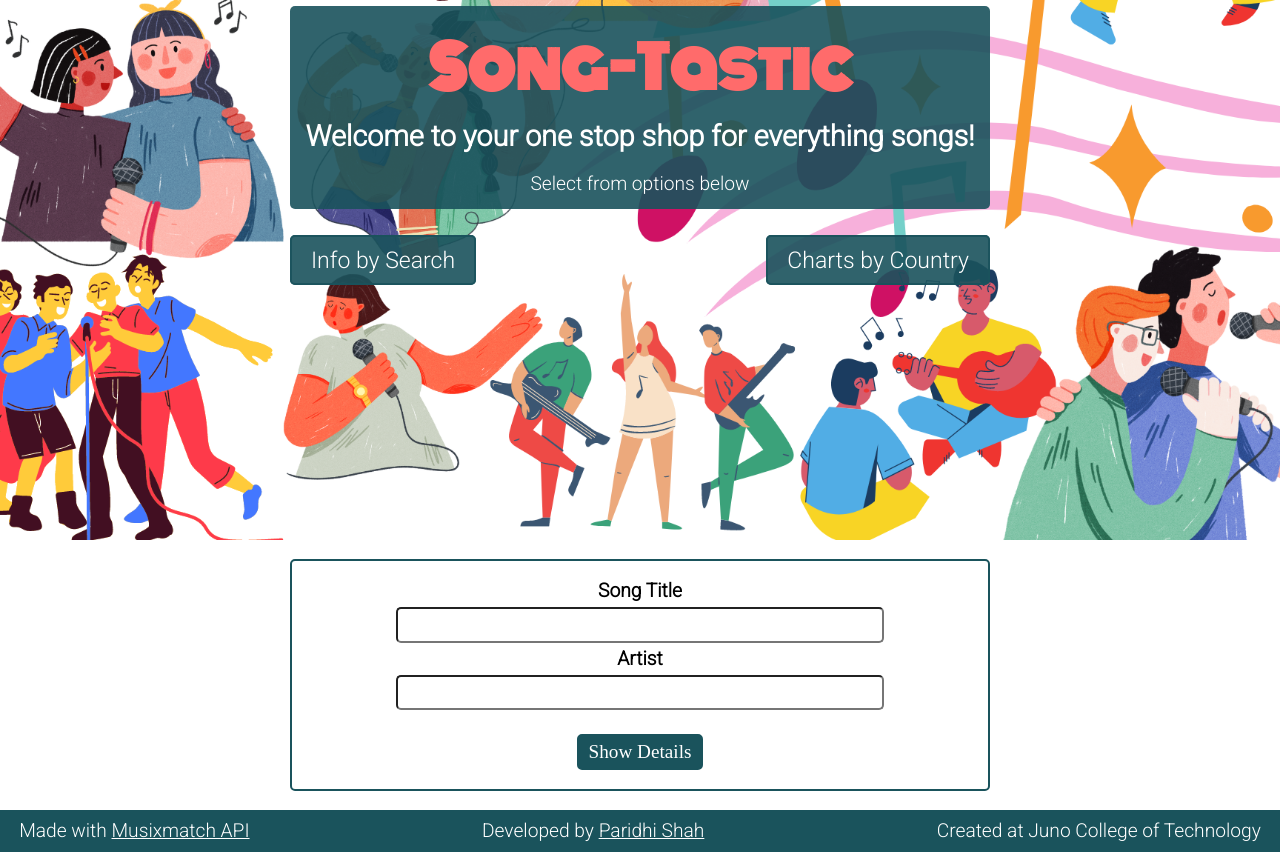
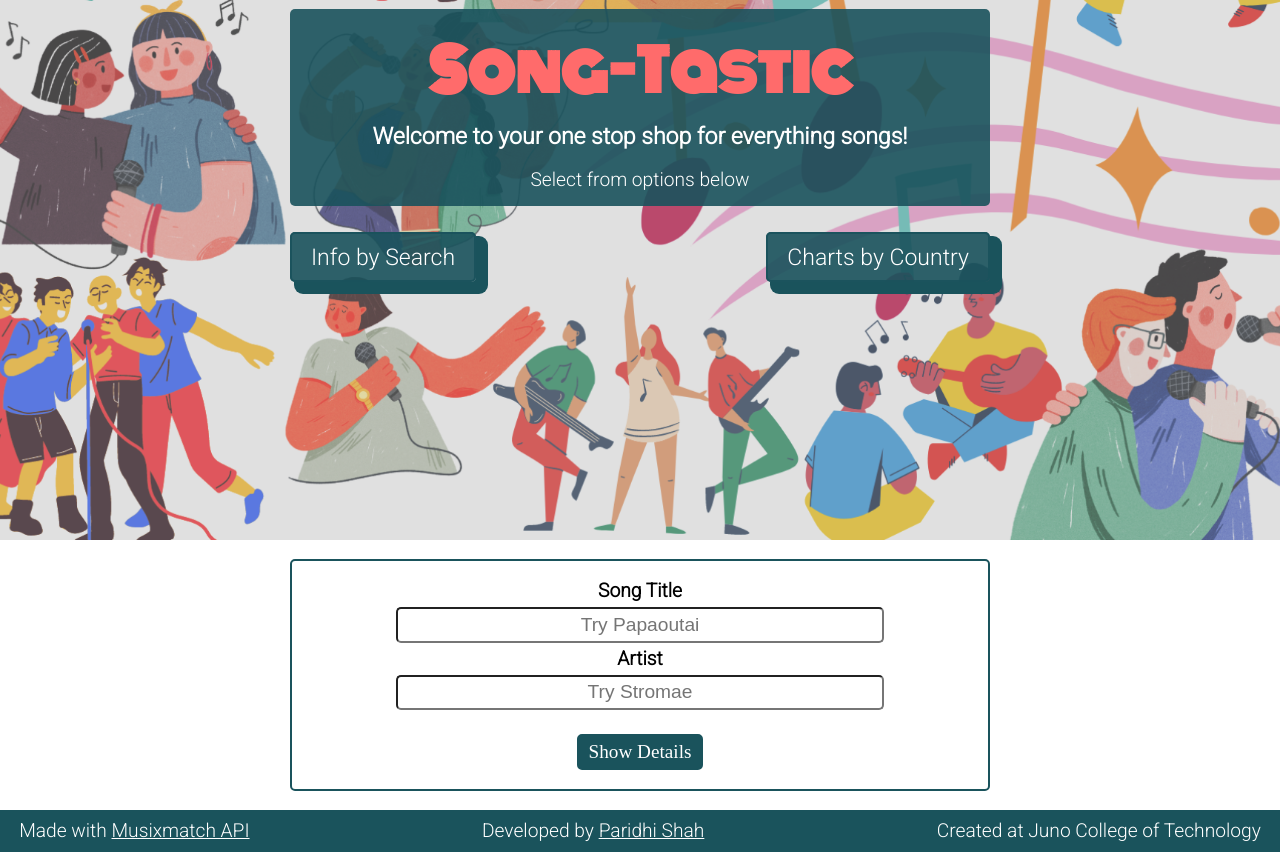
Before and after one commit to paridhishah96/projectThree, a React (Create React App) app: page /search in a window 1280 px wide. Shown: the part 260-1112 px from the top of the page. Built offline with nearby package versions, Linux system fonts and the light colour scheme.

Commit message:
small styling changes and added comments

```diff
--- a/src/App.css
+++ b/src/App.css
@@ -98,6 +98,7 @@
 h2 {
   color: white;
   text-align: center;
+  font-size: 1.2rem;
   padding-bottom: 1rem;
 }
 
@@ -127,6 +128,8 @@
   text-decoration: none;
   padding: 0.5rem 1rem;
   transition: color 0.3s ease-in-out, background-color 0.3s ease-in-out, border 0.3s ease-in-out;
+  -webkit-box-shadow: 8px 8px 0px 4px #1A535C;
+  box-shadow: 8px 8px 0px 4px #1A535C;
 }
 
 .landingNav a:hover {
--- a/src/components/Chart.js
+++ b/src/components/Chart.js
@@ -2,8 +2,9 @@
 import { useState } from "react";
 import ChartForm from "./ChartForm";
 import ChartResult from "./ChartResult";
-import ErrorPage from "./ErrorPage";
 
+
+// calls api once user selects a country from the options provided
 const Chart = function () {
     const apiKey = "f2173fa361a5723207fc6a1fa4c6af56";
     const apiUrl = "https://quiet-ridge-74718.herokuapp.com/http://api.musixmatch.com/ws/1.1/chart.tracks.get";
@@ -13,7 +14,7 @@
 
     const handleChange = (e) => {
         e.preventDefault();
-        setUserChoice(e.target.value);
+        setUserChoice(e.target.value); //set user choice of country as the userChoice state to use while fetching API
 
         const url = new URL(apiUrl);
         url.search = new URLSearchParams({
@@ -32,17 +33,15 @@
                 }
             })
                 .then(function (jsonData) {
+                    // if API call is successful, set trackList state to the track list
                     setTrackList(jsonData.message.body.track_list);
-
                 })
-                .catch(function () {
-                    return (
-                        <ErrorPage />
-                    )
+                .catch(function (error) {
+                    console.log(error);
                 });
     }
 
-
+    // the first component is a Form that returns the user selection and runs the API call function, after which the track list is passed to second component to render on page
     return (
         <section className="chartSelect" id="chart">
             <ChartForm userChoice={userChoice} handleChange={handleChange} />
--- a/src/components/ChartForm.js
+++ b/src/components/ChartForm.js
@@ -2,7 +2,7 @@
     return (
         <div className="wrapper">
                 <form>
-                    <label htmlFor="countrySelect">Select a Country</label>
+                    <label htmlFor="countrySelect">Select a Country to See their Top 10 Songs </label>
                     <select
                     id="countrySelect"
                     name="countrySelect"
--- a/src/components/ChartResult.js
+++ b/src/components/ChartResult.js
@@ -1,3 +1,6 @@
+// ChartResult component is called once
+
+
 const ChartResult = ({trackList}) => {
     return(
         <div className="wrapper">
--- a/src/components/ErrorPage.js
+++ /dev/null
@@ -1,10 +0,0 @@
-const ErrorPage = () => {
-    return (
-      <div className="errorPage">
-        <h3>404!</h3>
-        <p>An error has occurred!</p>
-      </div>
-    )
-  }
-
-  export default ErrorPage;
--- a/src/components/Search.js
+++ b/src/components/Search.js
@@ -2,8 +2,8 @@
 import { useState } from "react";
 import SearchForm from "./SearchForm";
 import SearchResult from "./SearchResult";
-import ErrorPage from "./ErrorPage";
 
+// calls api once submits their search
 const Search = function () {
     const apiKey = "f2173fa361a5723207fc6a1fa4c6af56";
     const apiUrl = "https://quiet-ridge-74718.herokuapp.com/http://api.musixmatch.com/ws/1.1/matcher.track.get";
@@ -13,11 +13,11 @@
     const [ track, setTrack ] = useState({});
 
     function handleTitleInputChange (e) {
-    setUserInputTitle(e.target.value);
+    setUserInputTitle(e.target.value); //controlled input
     }
 
     function handleArtistInputChange (e) {
-        setUserInputArtist(e.target.value);
+        setUserInputArtist(e.target.value); //controlled input
     }
 
     function handleSubmit (e) {
@@ -38,13 +38,13 @@
                 }
             })
                 .then(function (jsonData) {
+                    setUserInputTitle("");
+                    setUserInputArtist("");
                     setTrack(jsonData.message.body.track);
 
                 })
-                .catch(function () {
-                    return (
-                        <ErrorPage />
-                    )
+                .catch(function (error) {
+                    console.log(error)
                 })
     }
 
@@ -53,11 +53,11 @@
             <SearchForm handleTitleInputChange={handleTitleInputChange} handleArtistInputChange={handleArtistInputChange} handleSubmit={handleSubmit} />
 
             {
-                track.track_name
-                ?
-                <SearchResult trackName={track.track_name} artistName={track.artist_name} albumName={track.album_name} trackLyrics={track.track_share_url} trackGenre={track.primary_genres.music_genre_list[0].music_genre.music_genre_name} />
-                :
-                null
+            track.track_name
+            ?
+            <SearchResult trackName={track.track_name} artistName={track.artist_name} albumName={track.album_name} trackLyrics={track.track_share_url} trackGenre={track.primary_genres.music_genre_list[0].music_genre.music_genre_name} />
+            :
+            null
             }
         </section>
     )
--- a/src/components/SearchForm.js
+++ b/src/components/SearchForm.js
@@ -3,10 +3,10 @@
         <div className='wrapper'>
 			<form onSubmit={handleSubmit}>
 				<label htmlFor="songName">Song Title</label>
-				<input onChange={handleTitleInputChange}  type="songName" name="songName" required />
+				<input onChange={handleTitleInputChange}  type="songName" name="songName" placeholder="Try Papaoutai" required />
 
 				<label htmlFor="artistName">Artist</label>
-				<input onChange={handleArtistInputChange}  type="artistName" name="artistName" required/>
+				<input onChange={handleArtistInputChange} placeholder="Try Stromae"  type="artistName" name="artistName" required/>
 
 				<button>Show Details</button>
 			</form>
```
Also changed, not shown: src/App.js (+0 -9 lines), src/assets/backgroundImage.png.
